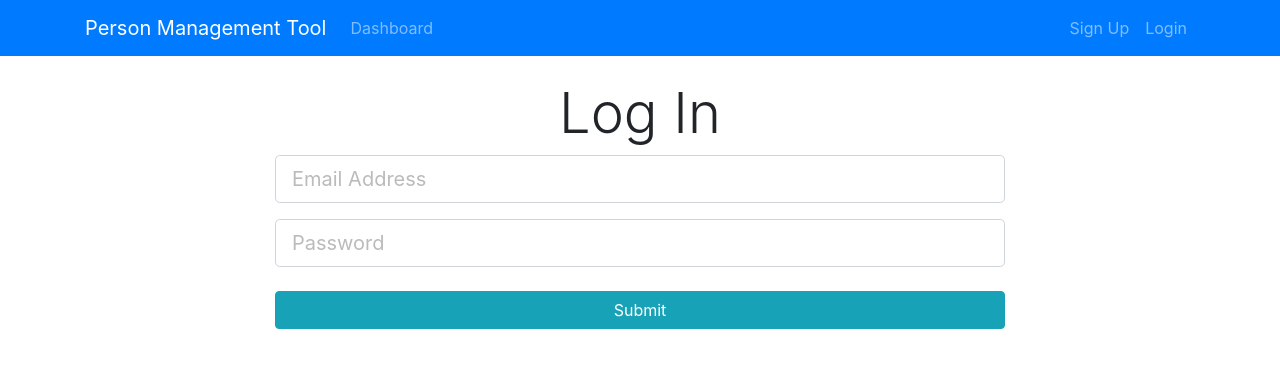
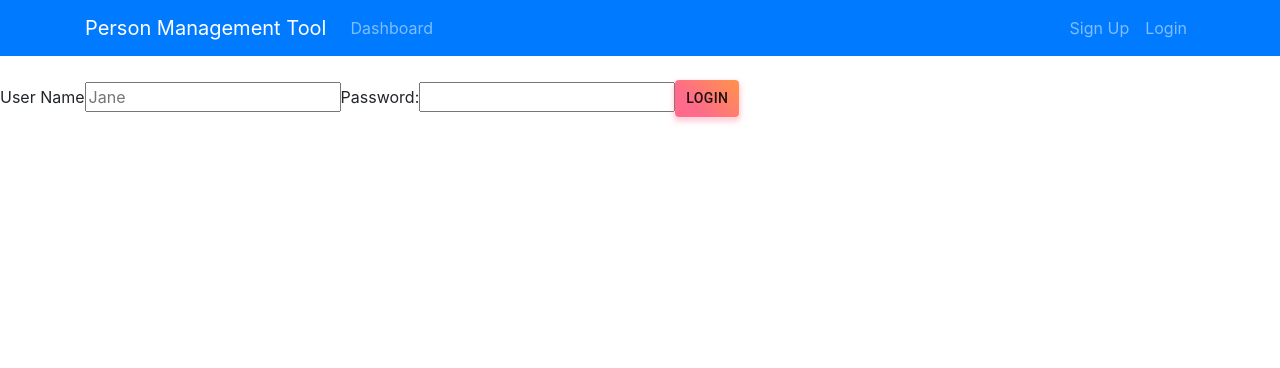
Before and after one commit to khoint1998/Bookeroo, a React (Create React App) app in the folder FrontEnd/myfirstapp/: page /login in a window 1280 px wide. Shown: the top 368 px of the page. Built offline with nearby package versions, Linux system fonts and the light colour scheme.

Commit message:
chore/new/be-login-signup: Cleaned up used vars for Register.js, Added a fully connected Login feature

```diff
--- a/FrontEnd/myfirstapp/src/components/UserManagement/Login/Login.css
+++ b/FrontEnd/myfirstapp/src/components/UserManagement/Login/Login.css
@@ -0,0 +1,9 @@
+.loginBtn {
+    background: linear-gradient(45deg, #FE6B8B 30%, #FF8E53 90%);
+    border-radius: 3;
+    border: 0;
+    color: red;
+    height: 48;
+    padding: 0 30px;
+    box-shadow: 0 3px 5px 2px rgba(255, 105, 135, .3)
+}
--- a/FrontEnd/myfirstapp/src/components/UserManagement/Login/Login.js
+++ b/FrontEnd/myfirstapp/src/components/UserManagement/Login/Login.js
@@ -1,36 +1,51 @@
 import React from "react";
+import { Formik, Field, Form } from 'formik';
+import Button from '@material-ui/core/Button';
+import './Login.css';
+import axios from "axios";
 
 const Login = () => {
-  return (
-    <div className="login">
-      <div className="container">
-        <div className="row">
-          <div className="col-md-8 m-auto">
-            <h1 className="display-4 text-center">Log In</h1>
-            <form action="dashboard.html">
-              <div className="form-group">
-                <input
-                  type="email"
-                  className="form-control form-control-lg"
-                  placeholder="Email Address"
-                  name="email"
-                />
-              </div>
-              <div className="form-group">
-                <input
-                  type="password"
-                  className="form-control form-control-lg"
-                  placeholder="Password"
-                  name="password"
-                />
-              </div>
-              <input type="submit" className="btn btn-info btn-block mt-4" />
-            </form>
-          </div>
-        </div>
-      </div>
-    </div>
+
+  const loginAsUser = async (user) => {
+    let req = await axios.post('http://localhost:8080/bookeroo/users/login', user)
+        .catch(error => error.response.data);
+        console.log(req.data);
+    return req.data;
+  }
+
+  const onSubmit = (values) => {
+    const newUser = {
+      username: values.username,
+      password: values.password,
+    };
+    loginAsUser(newUser);
+  }
+
+  return(
+    <Formik
+      initialValues={{
+        username: '',
+        password: '',
+      }}
+      onSubmit = {
+        async (values) => {
+          onSubmit(values);
+        }
+      }
+    >
+      <Form>
+        <label>User Name</label>
+        <Field id="username" name="username" placeholder="Jane" />
+
+        <label>Password:</label>
+        <Field id="password" name="password" />
+
+        <Button className="loginBtn" type="submit">Login</Button>
+
+      </Form>
+    </Formik>
   );
+
 }
 
 export default Login;
--- a/FrontEnd/myfirstapp/src/components/UserManagement/Register/Register.js
+++ b/FrontEnd/myfirstapp/src/components/UserManagement/Register/Register.js
@@ -1,11 +1,10 @@
-import React, { useState } from "react";
-// import { createNewUser } from "../../../actions/securityActions";
+import React from "react";
 import { Formik, Field, Form } from 'formik';
 import Button from '@material-ui/core/Button';
 import './Register.css';
 import axios from "axios";
 
-const Register = (props) => {
+const Register = () => {
 
   const creatUser = async (newUser) => {
     let req = await axios.post('http://localhost:8080/bookeroo/users/register', newUser)
@@ -23,7 +22,7 @@ const Register = (props) => {
       confirmPassword: values.confirmPassword,
       role: values.role
     };
-    creatUser(newUser, props.history);
+    creatUser(newUser);
   }
 
   return (
```
Lines whose indentation alone changed are shown as unchanged.
